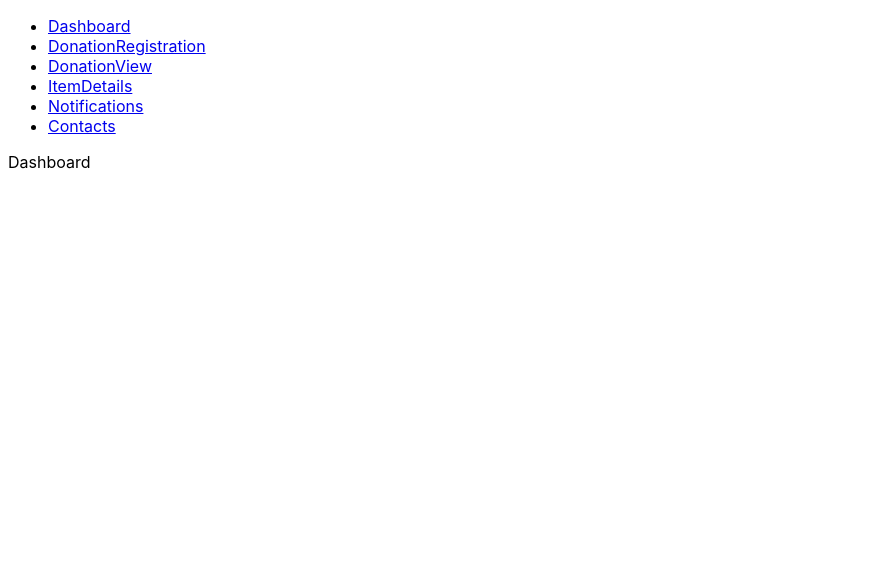
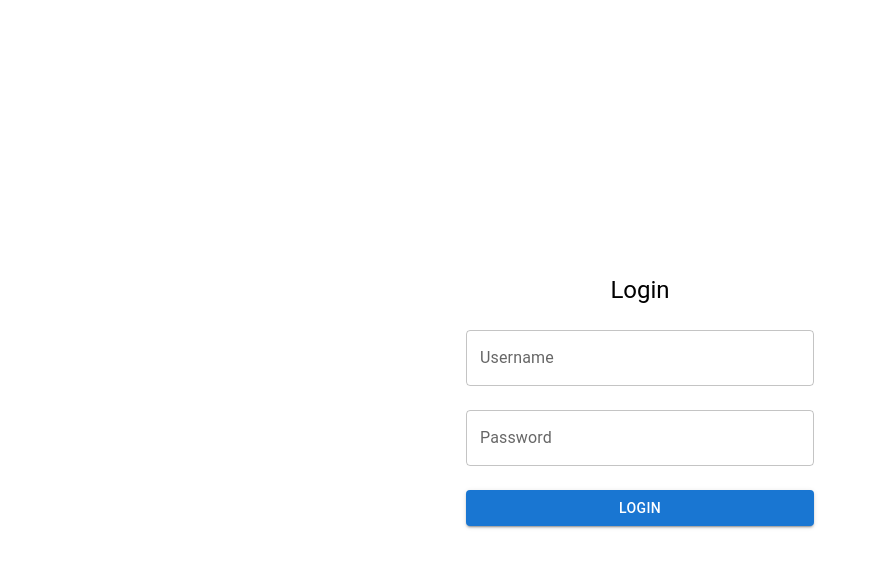
Before and after one commit to AlexandreDestro/projeto-frontend, a React (Vite) app in the folder projeto-frontend/: page / in a window 1280 px wide. Shown: the top 568 px of the page, without its empty margins (0-869 px from the left). Built offline with nearby package versions, Linux system fonts and the light colour scheme.

Commit message:
added link from Login to main menus

```diff
--- a/projeto-frontend/package.json
+++ b/projeto-frontend/package.json
@@ -10,6 +10,9 @@
     "preview": "vite preview"
   },
   "dependencies": {
+    "@emotion/react": "^11.13.5",
+    "@emotion/styled": "^11.13.5",
+    "@mui/material": "^6.1.9",
     "react": "^18.3.1",
     "react-dom": "^18.3.1",
     "react-router-dom": "^7.0.1"
--- a/projeto-frontend/src/App.tsx
+++ b/projeto-frontend/src/App.tsx
@@ -1,22 +1,18 @@
 import { createBrowserRouter, RouterProvider } from "react-router-dom";
+import { LoginProvider, LoginContext } from './stores/LoginContext';
+import { useContext } from "react";
 
-import './index.css'
-
-import Header from './layouts/Header'
-
+import Header from './layouts/Header/Header'
+import Login from './pages/Login/Login'
 import Dashboard from './pages/Dashboard'
 import DonationRegistration from './pages/DonationRegistration'
 import DonationView from './pages/DonationView'
 import ItemDetails from './pages/ItemDetails'
 import Notifications from './pages/Notifications'
 import Contacts from './pages/Contacts'
+import './index.css'
 
-
-
-//import Login from './pages/Login/Login'
-
-
-const router = createBrowserRouter([
+const loggedIn = createBrowserRouter([
     {
         path: '/', element : <Header />,
         children: [
@@ -30,6 +26,14 @@ const router = createBrowserRouter([
     },
 ]);
 
+
+const loggedOut = createBrowserRouter(
+    [{ path: '/', element : <Login /> }]);
+
+function WebRouter(){
+    const { userData } = useContext(LoginContext);
+    return <RouterProvider router={!userData ? loggedOut : loggedIn} /> }
+
 export default function App() {
-    return <RouterProvider router={router} />;
-}
+    return <LoginProvider>
+                <WebRouter/></LoginProvider>; }
--- /dev/null
+++ b/projeto-frontend/src/actions/Login.ts
@@ -0,0 +1,12 @@
+export async function testLogin(username: string, password: string) {
+    if ((username === "admin" || username === "user") && password === "123456") {
+      return {
+        username,
+        email: `sys.${username}@gmail.com`,
+        name: username === "admin" ? "José Admin" : "Pedro Jr.",
+        id: username === "admin" ? 1 : 2,
+      };
+    }
+
+    throw new Error("Invalid credentials");
+}
--- /dev/null
+++ b/projeto-frontend/src/layouts/Header/Header.css
@@ -0,0 +1,48 @@
+* {
+  box-sizing: border-box; /* Ensure padding is included in element size */
+  margin: 0;
+  padding: 0;
+}
+
+html, body {
+  height: 100%;
+  margin: 0;
+}
+
+.container {
+  display: flex;
+  height: 100vh;
+  width: 100vw;
+}
+
+.side_bar, main {
+  padding: 30px;
+  overflow: hidden; /* Prevent scrollbars */
+  display: flex;
+  flex-shrink: 1; /* Allow content to shrink if necessary */
+}
+
+.side_bar {
+    flex: 1;
+    position: relative;
+    align-items: top;
+    justify-content: center;
+    /* background-color: lightblue; Tests only*/
+    align-content: end;
+}
+
+
+main {
+    flex: 5;
+}
+
+/* Create small side bar to the right */
+.side_bar::after {
+    content: ''; /* Empty content to create the pseudo-element */
+    position: absolute;
+    right: 0; /* Position the border on the right side */
+    top: 20px; /* Adjust the gap at the top */
+    bottom: 20px; /* Adjust the gap at the bottom */
+    width: 1px; /* Width of the border */
+    background-color: #22b43b; /* Color of the border */
+  }
--- /dev/null
+++ b/projeto-frontend/src/layouts/Header/Header.tsx
@@ -0,0 +1,38 @@
+import { Button, ButtonGroup } from '@mui/material';
+import { Outlet, Link} from 'react-router-dom';
+
+import './Header.css'
+
+export default function Header(){
+
+    return(
+        <>
+        <div className="container">
+            <div className="side_bar">
+                    <ButtonGroup  orientation="vertical" variant="text" aria-label="Basic button group" sx={{'& .MuiButton-root': {
+                    color: "#4fc54b", borderColor: "#22b43b", padding: "20px" }}}>
+                        <Button component={Link} to="/">Dashboard</Button>
+                        <Button component={Link} to="/DonationRegistration">Registro de doações</Button>
+                        <Button component={Link} to="/DonationView">Visualização de Doações</Button>
+                        <Button component={Link} to="/ItemDetails">Detalhes do Item</Button>
+                        <Button component={Link} to="/Notifications">Notificações</Button>
+                        <Button component={Link} to="/Contacts">Contatos</Button>
+                    </ButtonGroup>
+            </div>
+            <main className="main_content">
+                <Outlet />
+            </main>
+        </div>
+        </>
+    );
+}
+
+
+/*
+    Dashboard
+    DonationRegistration
+    DonationView
+    ItemDetails
+    Notifications
+    Contacts
+*/
--- a/projeto-frontend/src/main.tsx
+++ b/projeto-frontend/src/main.tsx
@@ -5,5 +5,5 @@ import App from './App'
 ReactDOM.createRoot(document.getElementById('root')!).render(
   <StrictMode>
     <App />
-  </StrictMode>,
+  </StrictMode>
 )
--- a/projeto-frontend/src/pages/Login/Login.css
+++ b/projeto-frontend/src/pages/Login/Login.css
@@ -1,85 +1,12 @@
-html,
-body,
-#root {
+html, body{
   height: 100%;
   margin: 0;
   padding: 0;
 }
 
-.main {
+.login_center{
   display: flex;
   align-items: center;
   justify-content: center;
-  height: 100%;
+  height: 100vh;
 }
-
-#login-box {
-  width: 350px;
-  display: flex;
-  flex-direction: column;
-  background-color: #f6f6f6;
-  border-radius: 3px;
-  border-color: #c1d4d6;
-  border-width: 1px;
-  border-style: solid;
-}
-
-#login-box button {
-
-}
-
-#login-box > div:nth-child(1) {
-  display: flex;
-  flex-direction: column;
-  padding-left: 19px;
-  padding-right: 19px;
-}
-
-#login-label {
-  color: #036772;
-  text-align: center;
-}
-
-.botao-login {
-  display: block;
-  background-color: #3d9db3;
-  color: white;
-  border: none;
-  cursor: pointer;
-  padding-top: 10px;
-  margin-top: 25px;
-  margin-bottom: 15px;
-  border-radius: 5px;
-  height: 30px;
-  text-align: center;
-}
-.botao-login:hover {
-  background-color: #317e8f;
-}
-
-#login-box > div:nth-child(2) {
-  display: flex;
-  align-content: row;
-  align-items: center;
-  justify-content: flex-end;
-  background-color: #e1eaeb;
-  padding-right: 19px;
-}
-
-#login-box > div:nth-child(2) > button {
-  color: #2ca8c5;
-  background-color: white;
-  border-color: #d4dd60;
-  border-radius: 3px;
-  border-width: 1px;
-  border-style: solid;
-}
-
-#login-box label {
-  color: #647a7e;
-}
-
-#login-box div p {
-  color: #949494;
-  margin-right: 5px;
-}
--- a/projeto-frontend/src/pages/Login/Login.tsx
+++ b/projeto-frontend/src/pages/Login/Login.tsx
@@ -1,30 +1,56 @@
+import React, { useState, useContext } from "react";
+import { LoginContext } from "../../stores/LoginContext";
+import { testLogin } from "../../actions/Login";
 
-import './Login.css';
-import InputComponent from '../../components/Input/InputComponent';
+import "./Login.css";
+import { Box, Button, Container, TextField, Typography } from "@mui/material";
 
 function Login() {
+  const { login } = useContext(LoginContext);
+
+  const [username, setUsername] = useState<string>("");
+  const [password, setPassword] = useState<string>("");
+  const [error, setError] = useState<string>('');
+
+  const handleLogin = async (event: React.FormEvent<HTMLFormElement>) => {
+    event.preventDefault();
+
+    const formData = new FormData(event.currentTarget);
+
+    const username = formData.get("username") as string;
+    const password = formData.get("password") as string;
+
+    if (username === '' || password === '' ) { setError('Ambos os campos são obrigatórios!');
+    } else { setError(''); }
+
+    try {
+      if (username !== '' || password !== '') {
+        const userData = await testLogin(username, password);
+        login(userData);
+      }
+    } catch {
+      setError("Não foi possível fazer login, verifique seu usuário e senha.");
+    }
+  };
+
   return (
-    <div className="main">
-      <div id="login-box">
-        <div>
-          <h3 id="login-label">Login</h3>
-
-          <label htmlFor="username">Usuário</label>
-            <InputComponent placeholder='Insira o usuário'/>
-
-          <label htmlFor="password">Senha</label>
-            <InputComponent placeholder='Insira a senha'/>
-          <a className="botao-login" type="submit">
-            Login
-          </a>
-        </div>
-        <div>
-          <p>Ainda não tem conta?</p>
-          <button type="submit">cadastre-se</button>
-        </div>
+    <>
+      <div className="login_center">
+      <Container maxWidth="xs">
+      <Box sx={{ display: 'flex', flexDirection: 'column', alignItems: 'center', padding: 3 }}>
+        <Typography variant="h5" gutterBottom> Login </Typography>
+        <form onSubmit={handleLogin} style={{ width: '100%' }}>
+          <TextField label="Username" variant="outlined" fullWidth margin="normal" name='username' value={username}
+            onChange={(e) => setUsername(e.target.value)} />
+          <TextField label="Password" type="password" variant="outlined" fullWidth margin="normal" value={password} name='password'
+            onChange={(e) => setPassword(e.target.value)} />
+          {error && <Typography color="error">{error}</Typography>}
+          <Button type="submit" variant="contained" color="primary" fullWidth sx={{ marginTop: 2 }}> Login </Button>
+        </form>
+      </Box>
+      </Container>
       </div>
-    </div>
-
+    </>
   );
 }
 
--- /dev/null
+++ b/projeto-frontend/src/stores/LoginContext.tsx
@@ -0,0 +1,17 @@
+import { createContext, useState } from "react";
+
+export const LoginContext = createContext({
+  userData: null, login: (data) => {}, logout: () => {} });
+
+export function LoginProvider({ children }) {
+  const [userData, setUserData] = useState(null);
+
+  function login(data) { setUserData(data); }
+
+  function logout() { setUserData(null); }
+
+  return (
+    <LoginContext.Provider value={{ userData, login, logout }}>
+        {children} </LoginContext.Provider>
+  );
+}
```
Also changed, not shown: 3 other files (tests, documents, lock files or other folders).
